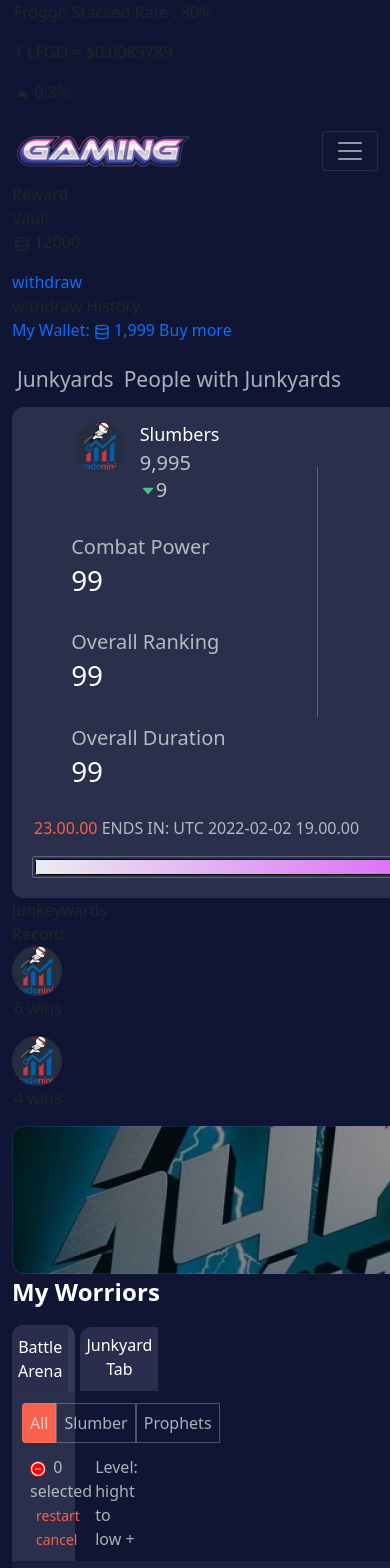
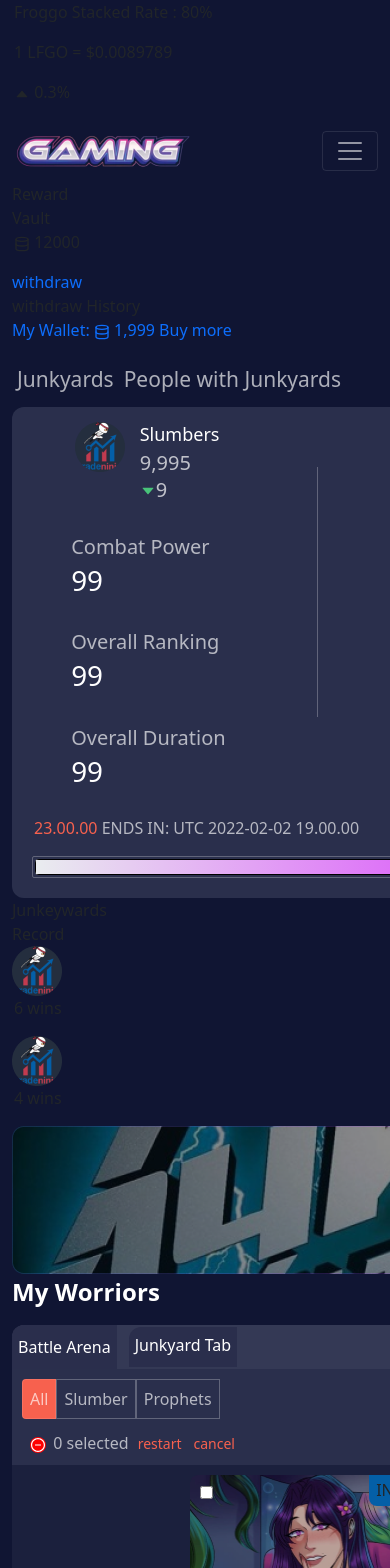
Before and after one commit to panthaacharjee/gaming_site, a React (Create React App) app: page / in a window 390 px wide. Shown: the top 1568 px of the page. Built offline with nearby package versions, Linux system fonts and the light colour scheme.

Commit message:
first commit

```diff
--- a/src/Components/Body/Worriors/WorriorCardSection.css
+++ b/src/Components/Body/Worriors/WorriorCardSection.css
@@ -270,7 +270,7 @@
     .select-count-area {
         background: rgba(227, 233, 255, 0.12);
         color: rgba(255, 255, 255, 0.66);
-        width: 10%;
+        width: 100%;
         padding-bottom: 10px;
         border-radius: 12px 12px 0px 0px;
     }
```
